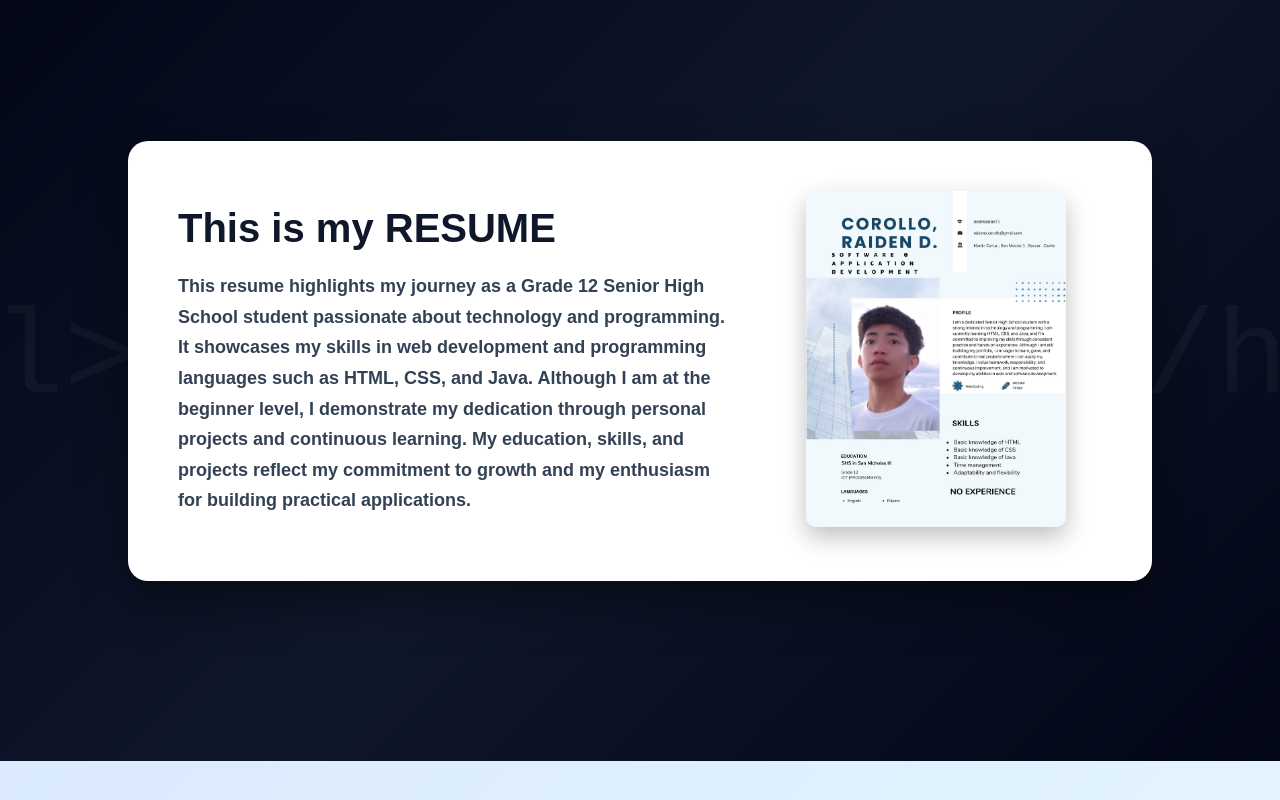
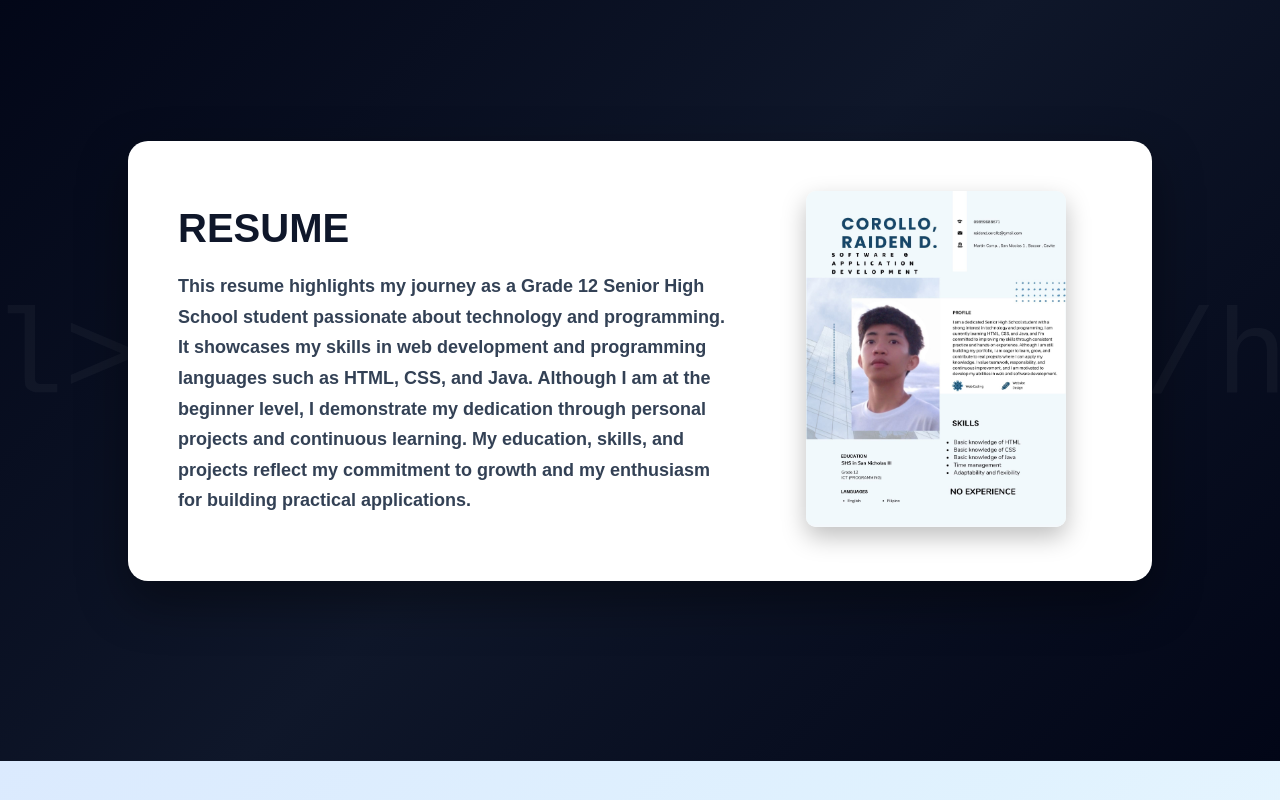
Before and after one commit to Raiden0719/Dendeveloperportfolio, a plain HTML site: page index.html in a window 1280 px wide. Shown: the part 1639-2439 px from the top of the page. Drawn offline with Linux system fonts and the light colour scheme.

Commit message:
Update index.html

```diff
--- a/index.html
+++ b/index.html
@@ -330,7 +330,7 @@ footer {
 
 
         <div class="resume-text">
-            <h1>This is my RESUME</h1>
+            <h1>RESUME</h1>
 
             <h2>This resume highlights my journey as a Grade 12 Senior High School student passionate
                 about technology and programming. It showcases my skills in web development and programming
```
